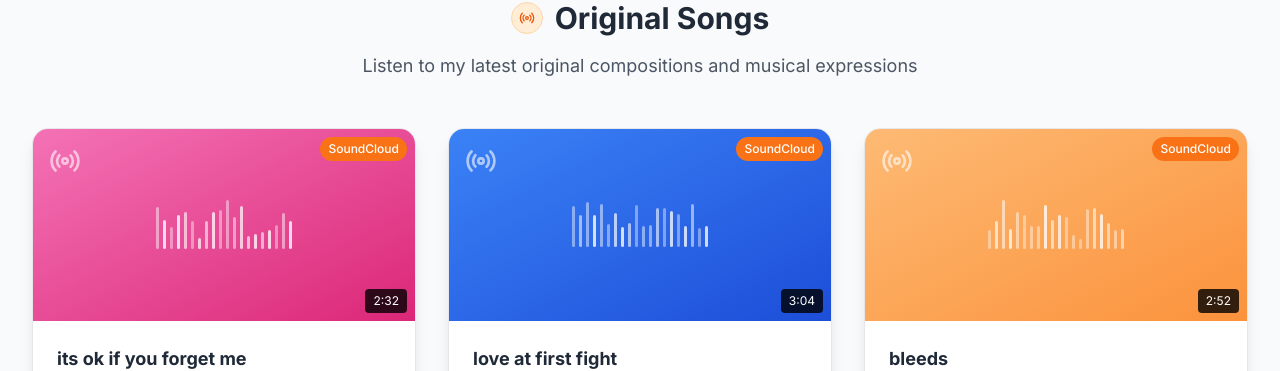
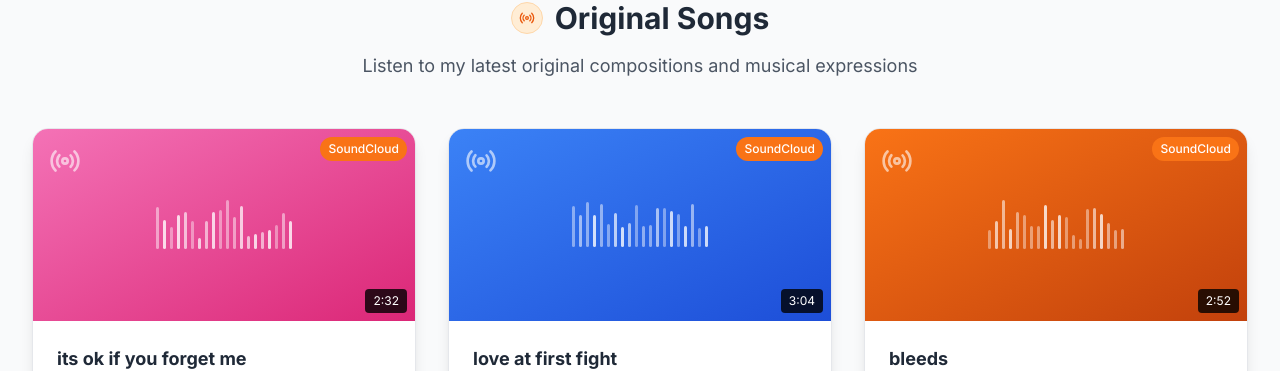
Before and after one commit to niya-shroff/alykatpaulport, a React (Vite) app: page / in a window 1280 px wide. Shown: the part 3576-3947 px from the top of the page. Built offline with nearby package versions, Linux system fonts and the light colour scheme.

Commit message:
Updated ContentSections.tsx

```diff
--- a/src/components/ContentSections.tsx
+++ b/src/components/ContentSections.tsx
@@ -55,7 +55,7 @@ export default function ContentSections() {
       likes: '5',
       url: 'https://soundcloud.com/alykatpaul/bleeds',
       description: 'A haunting and vulnerable original piece about emotional wounds and the healing process.',
-      gradient: 'from-orange-300 to-orange-400'
+      gradient: 'from-orange-500 to-orange-700'
     }
   ];
 
```
